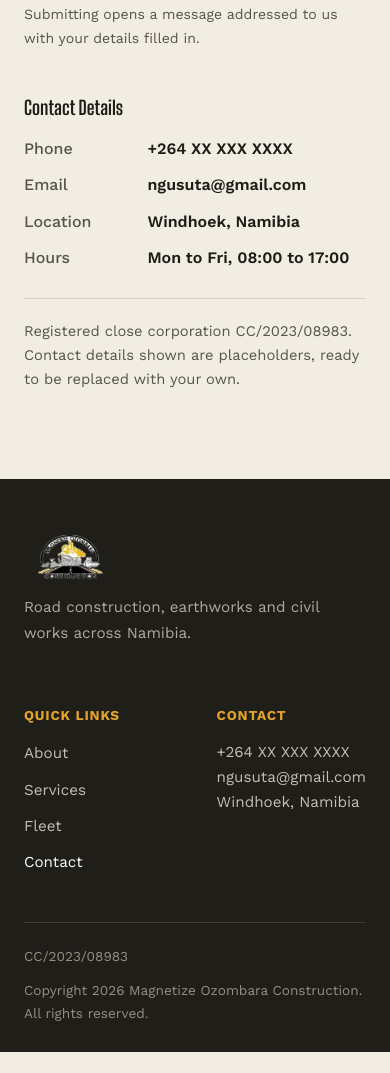
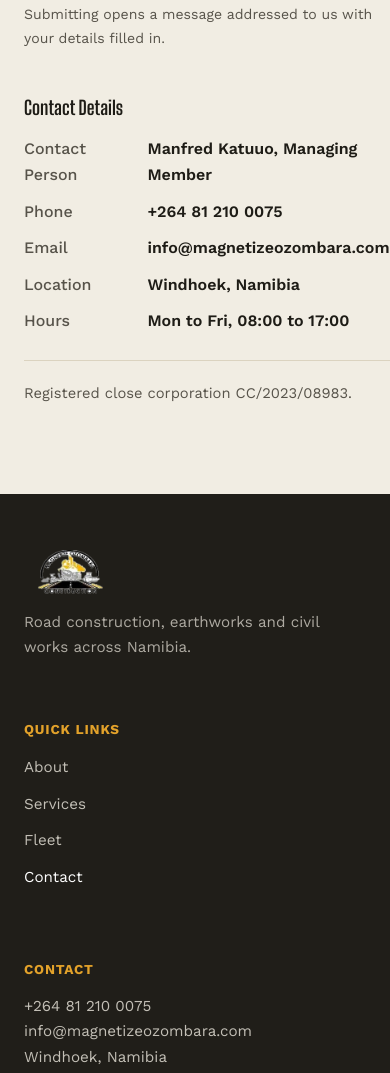
Before and after one commit to tsegale/magnetize-ozombara, a plain HTML site: page contact.html in a window 390 px wide. Shown: the part 1359-2432 px from the top of the page. Before the commit the page ends 2411 px from the top, so only its background shows below. Drawn offline with nearby package versions, Linux system fonts and the light colour scheme.

Commit message:
feat: add real contact person, phone and email across site

```diff
--- a/assets/js/main.js
+++ b/assets/js/main.js
@@ -23,7 +23,7 @@
       var message = encodeURIComponent(document.getElementById('message').value);
       var subject = encodeURIComponent('Quote request from ' + document.getElementById('name').value);
       var body = 'Name: ' + name + '%0D%0AEmail: ' + encodeURIComponent(email) + '%0D%0APhone: ' + phone + '%0D%0A%0D%0A' + message;
-      window.location.href = 'mailto:ngusuta@gmail.com?subject=' + subject + '&body=' + body;
+      window.location.href = 'mailto:info@magnetizeozombara.com?subject=' + subject + '&body=' + body;
       success.classList.add('is-visible');
       form.reset();
     });
--- a/contact.html
+++ b/contact.html
@@ -81,16 +81,18 @@
       <div class="contact-details">
         <h3>Contact Details</h3>
         <dl>
+          <dt>Contact Person</dt>
+          <dd>Manfred Katuuo, Managing Member</dd>
           <dt>Phone</dt>
-          <dd>+264 XX XXX XXXX</dd>
+          <dd><a href="tel:+264812100075">+264 81 210 0075</a></dd>
           <dt>Email</dt>
-          <dd><a href="mailto:ngusuta@gmail.com">ngusuta@gmail.com</a></dd>
+          <dd><a href="mailto:info@magnetizeozombara.com">info@magnetizeozombara.com</a></dd>
           <dt>Location</dt>
           <dd>Windhoek, Namibia</dd>
           <dt>Hours</dt>
           <dd>Mon to Fri, 08:00 to 17:00</dd>
         </dl>
-        <p class="reg-note">Registered close corporation CC/2023/08983. Contact details shown are placeholders, ready to be replaced with your own.</p>
+        <p class="reg-note">Registered close corporation CC/2023/08983.</p>
       </div>
     </div>
   </section>
@@ -115,8 +117,8 @@
       </div>
       <div class="footer-contact">
         <h4>CONTACT</h4>
-        <p>+264 XX XXX XXXX</p>
-        <p><a href="mailto:ngusuta@gmail.com">ngusuta@gmail.com</a></p>
+        <p><a href="tel:+264812100075">+264 81 210 0075</a></p>
+        <p><a href="mailto:info@magnetizeozombara.com">info@magnetizeozombara.com</a></p>
         <p>Windhoek, Namibia</p>
       </div>
     </div>
```
Also changed, not shown: about.html (+2 -2 lines), fleet.html (+2 -2 lines), index.html (+2 -2 lines), services.html (+2 -2 lines).
